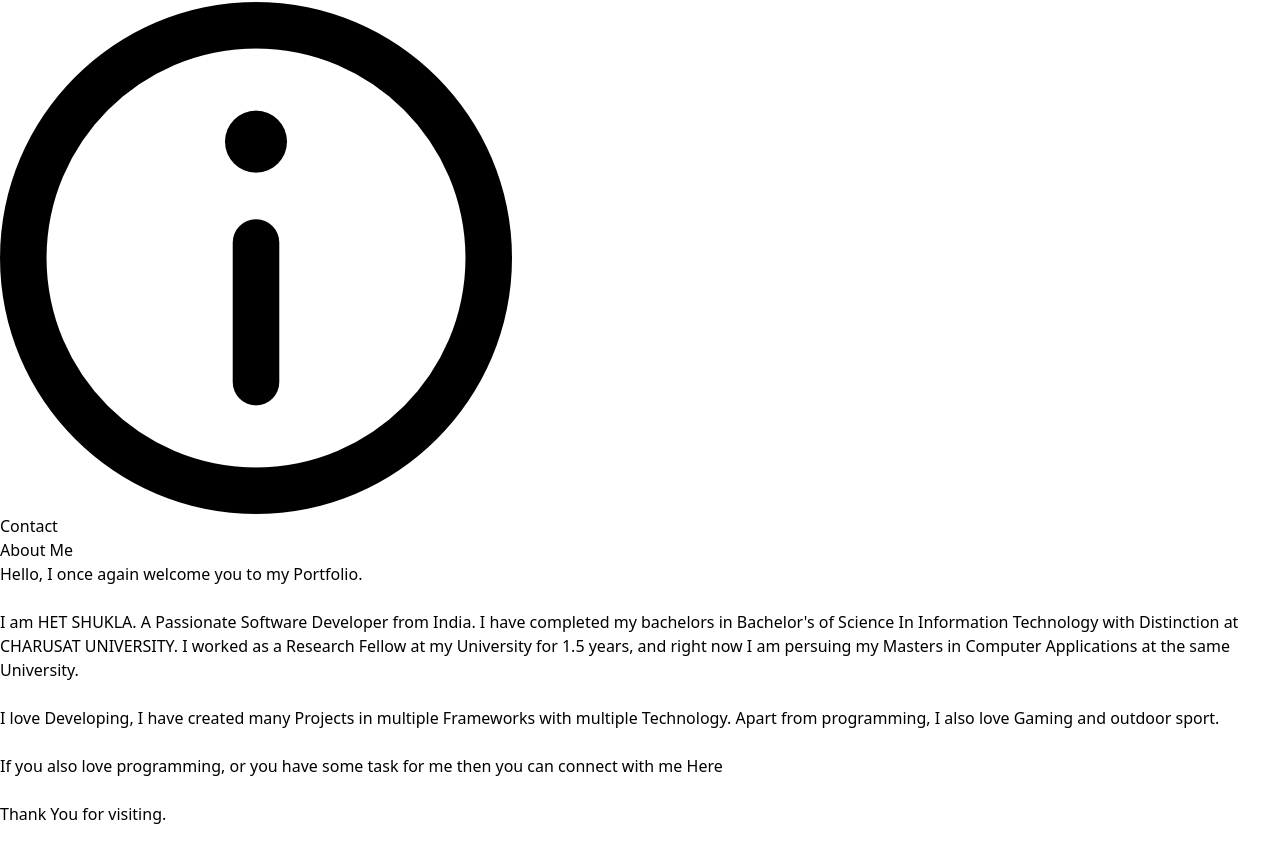
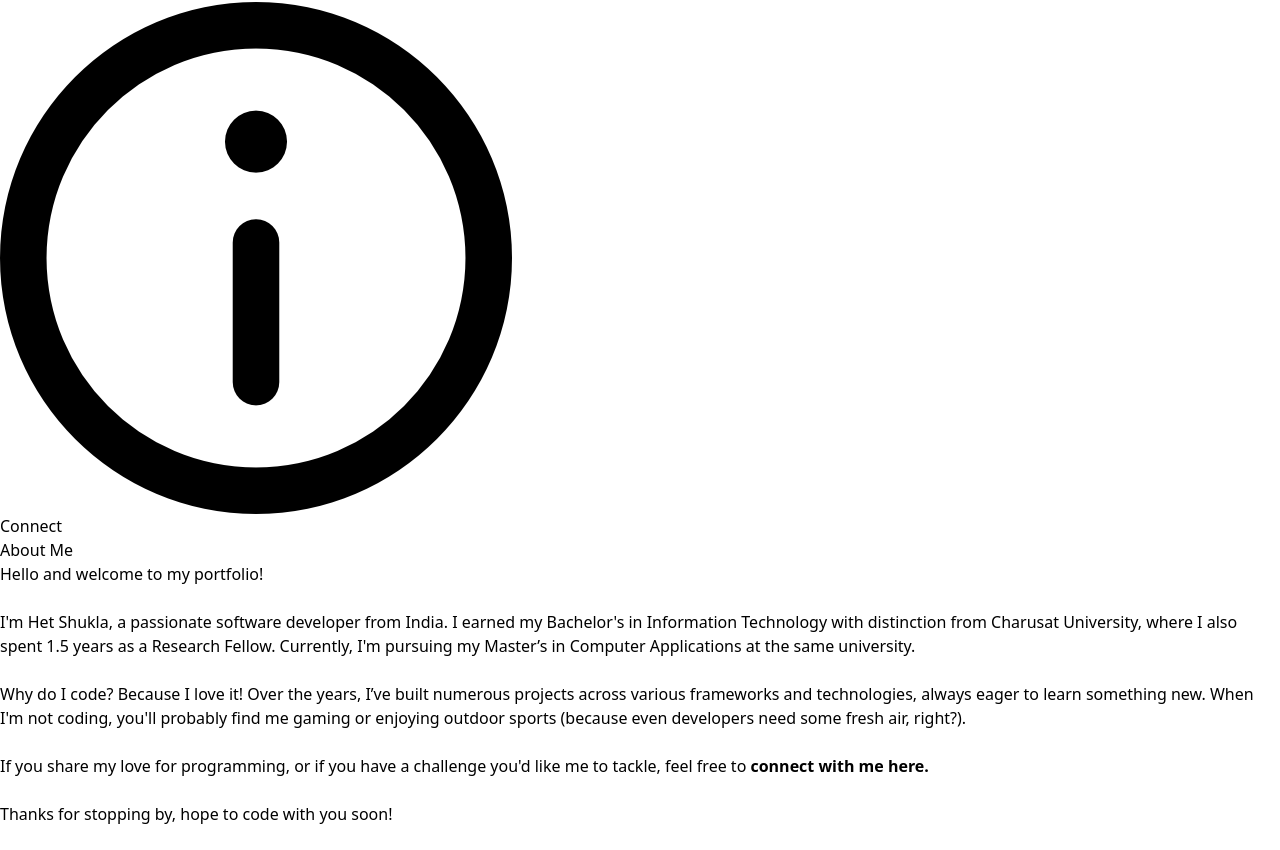
Before and after one commit to HET-SHUKLA/PORTFOLIO-REACT, a React (Vite) app: page /about in a window 1280 px wide. Shown: the part 1606-2456 px from the top of the page. Before the commit the page ends 2432 px from the top, so only its background shows below. Built offline with nearby package versions, Linux system fonts and the light colour scheme.

Commit message:
Update About.jsx

```diff
--- a/src/App.jsx
+++ b/src/App.jsx
@@ -24,7 +24,7 @@ const routes = createBrowserRouter(
       <Route path='/projects' element={<Projects />} />
 
       {/* Contact Page */}
-      <Route path='/contact' element={<Contact />} />
+      <Route path='/connect' element={<Contact />} />
 
     </Route>
   )
--- a/src/components/LeftSide/Menu.jsx
+++ b/src/components/LeftSide/Menu.jsx
@@ -31,7 +31,7 @@ const Menu = () => {
                 <MenuItem image={profileImage} text={"Profile"} hovers={hovers} />
                 <MenuItem image={projectsImage} text={"Projects"} to={"projects"} hovers={hovers} />
                 <MenuItem image={aboutImage} text={"About"} to={"about"} hovers={hovers} />
-                <MenuItem image={aboutImage} text={"Contact"} to={"contact"} hovers={hovers} />
+                <MenuItem image={aboutImage} text={"Connect"} to={"connect"} hovers={hovers} />
 
             </div>
 
--- a/src/pages/About.jsx
+++ b/src/pages/About.jsx
@@ -11,27 +11,28 @@ const About = () => {
 
             <div className='mt-10'>
               <div className="about-title text-2xl">
-                <p>Hello, I once again welcome you to my Portfolio.</p>
+                <p>Hello and welcome to my portfolio!</p>
               </div>
               <br />
               <div className="about-content">
                 <h2 className='text-xl'>
-                  I am HET SHUKLA. A Passionate Software Developer from India. I have completed my bachelors in Bachelor's of Science In Information Technology with Distinction at <a href="www.charusat.ac.in">CHARUSAT UNIVERSITY</a>. I worked as a Research Fellow at my University for 1.5 years, and right now I am persuing my Masters in Computer Applications at the same University.
+                I'm Het Shukla, a passionate software developer from India. I earned my Bachelor's in Information Technology with distinction from <a href="www.charusat.ac.in">Charusat University</a>, where I also spent 1.5 years as a Research Fellow. Currently, I'm pursuing my Master’s in Computer Applications at the same university.
 
                   <br /><br />
 
-                  I love Developing, I have created many Projects in multiple Frameworks with multiple Technology. Apart from programming, I also love Gaming and outdoor sport.
+                  Why do I code? Because I love it! Over the years, I’ve built numerous projects across various frameworks and technologies, always eager to learn something new. When I'm not coding, you'll probably find me gaming or enjoying outdoor sports (because even developers need some fresh air, right?).
 
                   <br /><br />
 
-                  If you also love programming, or you have some task for me then you can connect with me
-                  <Link to="/contact" > Here</Link>
+                  If you share my love for programming, or if you have a challenge you'd like me to tackle, feel free to
+                  <Link to="/connect" > <strong>connect with me here. </strong></Link>
 
                   <br /><br />
 
-                  Thank You for visiting.
+                  Thanks for stopping by, hope to code with you soon!
+                </h2>
 
-                </h2>
+                <br />
               </div>
             </div>
           </div>
```
